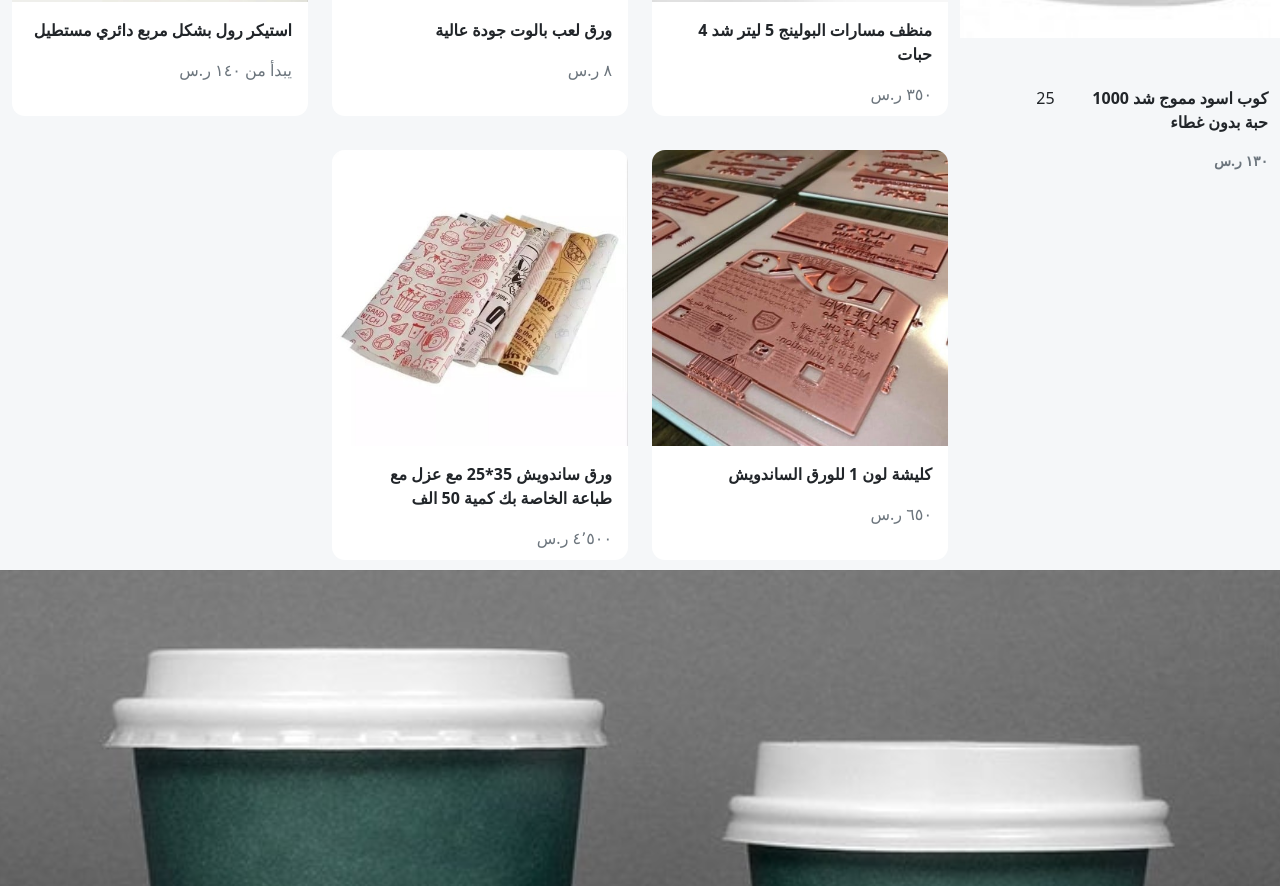
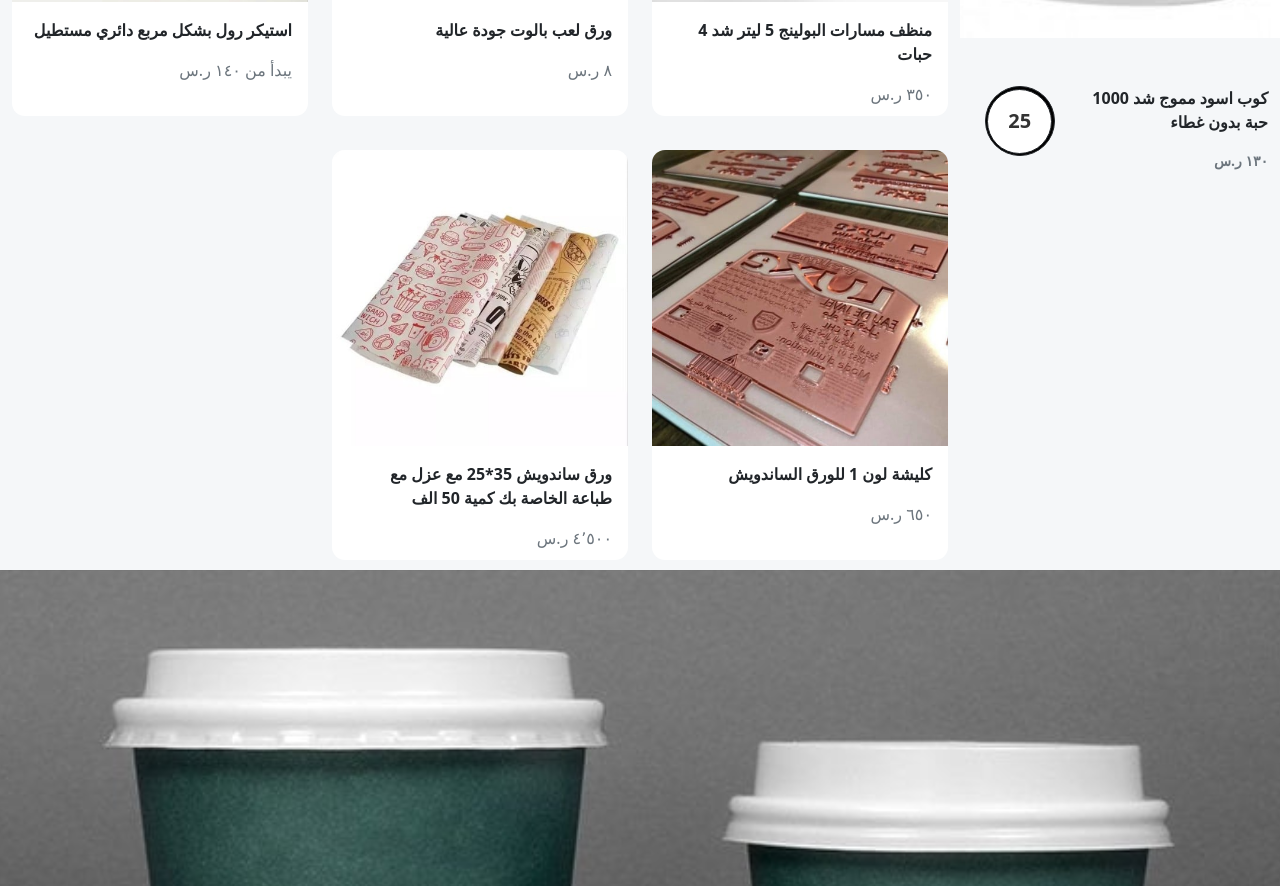
Before and after one commit to muhammad-muslim/DPEST, a plain HTML site: page index.html in a window 1280 px wide. Shown: the part 4214-5100 px from the top of the page. Drawn offline with nearby package versions, Linux system fonts and the light colour scheme; files whose address does not match are found by name.

Commit message:
Update style.css

```diff
--- a/style.css
+++ b/style.css
@@ -75,12 +75,47 @@ body {
   transition: all 0.5s ease-in-out;
 }
 
+.circlefirst {
+  display: flex;
+  justify-content: center;
+  align-items: center;
+  position: relative;
+  /* left: 11%; */
+  width: 70px !important;
+  height: 70px !important;
+  border-radius: 50%;
+  border: 1px solid;
+  background-color: black !important;
+}
+
+.half-circle {
+  /* position: absolute; */
+  width: 65px;
+  height: 65px;
+  border-top-left-radius: 50px;
+  border-bottom-left-radius: 50px;
+  border-top-right-radius: 50px;
+  border-bottom-right-radius: 50px;
+  border: 1px solid;
+  background-color: white;
+  /* left: 10%; */
+}
+
+.text {
+  position: absolute;
+  top: 50%;
+  left: 50%;
+  transform: translate(-50%, -50%);
+  font-size: 20px;
+  font-weight: bold;
+  color: #333;
+}
 .logoimg {
   width: 200px;
 }
 @media (max-width: 725px) {
   .logoimg {
-    width: 140px;
+    width: 150px;
   }
   .marginButton{
     margin-bottom: 90px;
```
